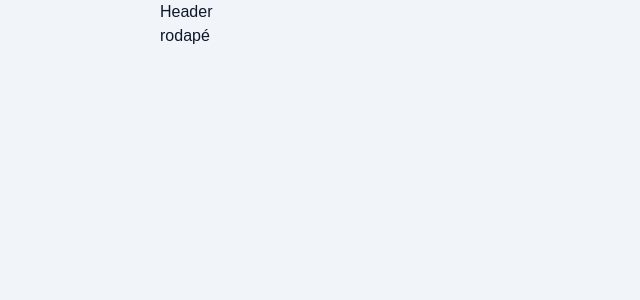
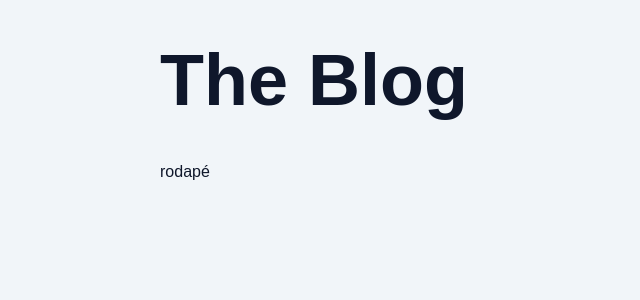
Before and after one commit to kaynanldev-f/blog-react, a Next.js app: page / in a window 1280 px wide. Shown: the top 300 px of the page, without its empty margins (0-640 px from the left). Built offline with nearby package versions, Linux system fonts and the light colour scheme.

Commit message:
feat: Desenvolvimento de componente Header

```diff
--- a/src/app/page.tsx
+++ b/src/app/page.tsx
@@ -1,11 +1,11 @@
 import { Suspense } from "react";
 import SpinLoading from "../components/spinLoading/SpinLoading";
 import Container from "../components/container/Container";
-
+import Header from "../components/Header/Header";
 export default function Home() {
   return (
     <Container>
-      <h1>Header</h1>
+      <Header />
       <Suspense fallback={<SpinLoading />}></Suspense>
       <footer>
         <p>rodapé</p>
--- /dev/null
+++ b/src/components/Header/Header.tsx
@@ -0,0 +1,17 @@
+import clsx from "clsx";
+export default function Header() {
+  return (
+    <header>
+      <h1
+        className={clsx(
+          "text-4xl font-extrabold py-8",
+          "sm:text-5xl sm:py-9",
+          "md:text-6xl md:py-10",
+          "lg:text-7xl lg:py-11",
+        )}
+      >
+        <a href="#">The Blog</a>
+      </h1>
+    </header>
+  );
+}
```
